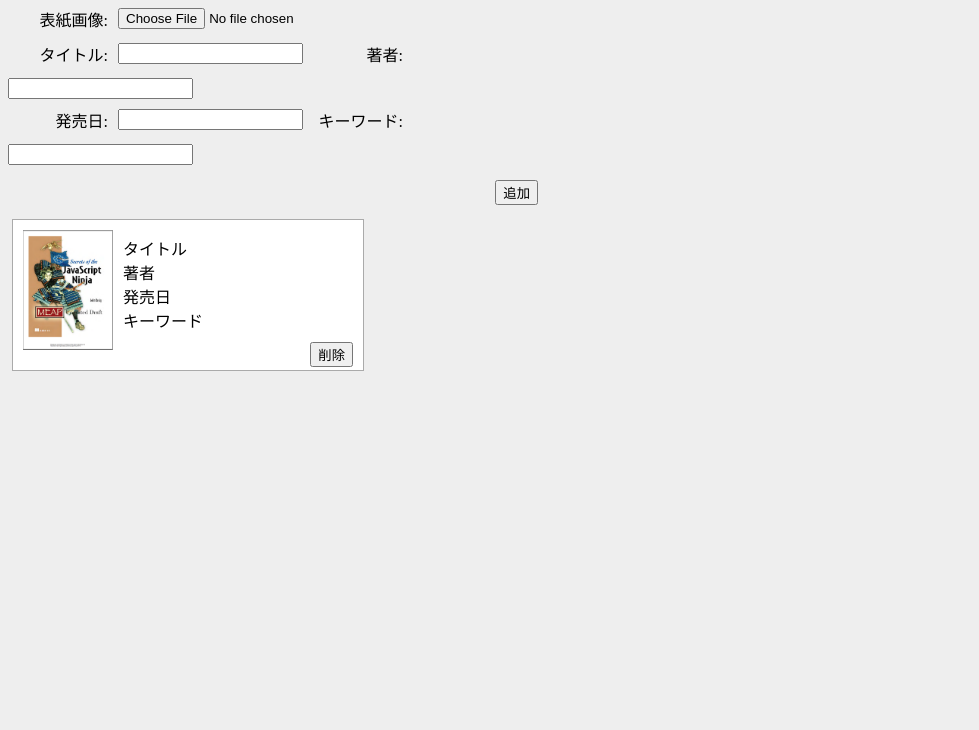
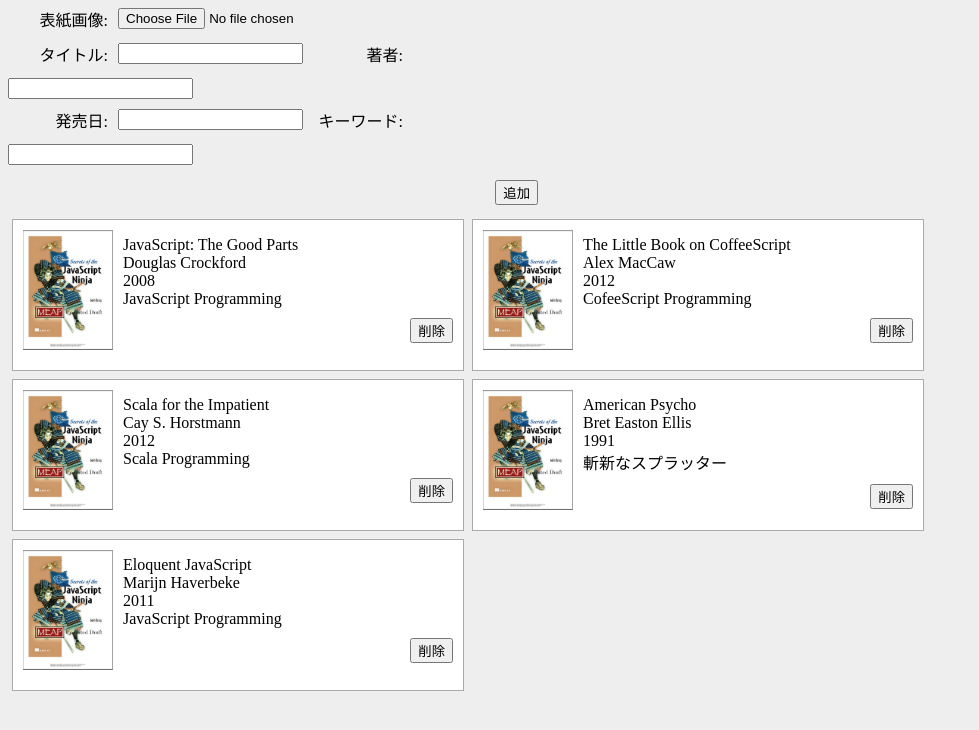
Before and after one commit to tetran/backbone-exercise, a plain HTML site: page Chapter5/site/index.html in a window 1280 px wide. Shown: the whole page, without its empty margins (0-979 px from the left). Drawn offline with Linux system fonts and the light colour scheme.

Commit message:
base implementation

```diff
--- a/Chapter5/site/css/screen.css
+++ b/Chapter5/site/css/screen.css
@@ -4,7 +4,7 @@
 
 .bookContainer {
     outline: 1px solid #aaa;
-    width: 350px;
+    width: 450px;
     height: 150px;
     background-color: #fff;
     float: left;
--- a/Chapter5/site/js/app.js
+++ b/Chapter5/site/js/app.js
@@ -1,3 +1,21 @@
 /**
  * Created by tetran on 2014/02/11.
  */
+var app = app || {};
+
+$(function() {
+    var books = [
+        { title: 'JavaScript: The Good Parts', author: 'Douglas Crockford',
+            releaseDate: '2008', keywords: 'JavaScript Programming' },
+        { title: 'The Little Book on CoffeeScript', author: 'Alex MacCaw',
+            releaseDate: '2012', keywords: 'CofeeScript Programming' },
+        {title: 'Scala for the Impatient', author: 'Cay S. Horstmann',
+            releaseDate: '2012', keywords: 'Scala Programming'},
+        {title: 'American Psycho', author: 'Bret Easton Ellis',
+            releaseDate: '1991', keywords: '斬新なスプラッター'},
+        {title: 'Eloquent JavaScript', author: 'Marijn Haverbeke',
+            releaseDate: '2011', keywords: 'JavaScript Programming'}
+    ];
+
+    new app.LibraryView(books);
+});
--- a/Chapter5/site/js/collections/library.js
+++ b/Chapter5/site/js/collections/library.js
@@ -1,3 +1,8 @@
 /**
  * Created by tetran on 2014/02/11.
  */
+var app = app || {};
+
+app.Library = Backbone.Collection.extend({
+    model: app.Book
+});
--- a/Chapter5/site/js/models/book.js
+++ b/Chapter5/site/js/models/book.js
@@ -1,3 +1,14 @@
 /**
  * Created by tetran on 2014/02/11.
  */
+var app = app || {};
+
+app.Book = Backbone.Model.extend({
+    defaults: {
+        coverImage:  'img/placeholder.png',
+        title: 'No Title',
+        author: 'unknown',
+        releaseDate: 'unknown',
+        keyword: 'nothing'
+    }
+});
--- a/Chapter5/site/js/views/book.js
+++ b/Chapter5/site/js/views/book.js
@@ -1,3 +1,15 @@
 /**
  * Created by tetran on 2014/02/11.
  */
+var app = app || {};
+
+app.BookView = Backbone.View.extend({
+    tagName: 'div',
+    className: 'bookContainer',
+    template: _.template($('#bookTemplate').html()),
+
+    render: function() {
+        this.$el.html(this.template(this.model.toJSON()));
+        return this;
+    }
+});
--- a/Chapter5/site/js/views/library.js
+++ b/Chapter5/site/js/views/library.js
@@ -1,3 +1,27 @@
 /**
  * Created by tetran on 2014/02/11.
  */
+var app = app || {};
+
+app.LibraryView = Backbone.View.extend({
+    el: '#books',
+
+    initialize: function(initialBooks) {
+        this.collection = new app.Library(initialBooks);
+        this.render();
+    },
+
+    render: function() {
+        this.collection.each(function(item) {
+            this.renderBook(item);
+        }, this);
+    },
+
+    renderBook: function(item) {
+        var bookView = new app.BookView({
+            model: item
+        });
+
+        this.$el.append(bookView.render().el);
+    }
+});
```
Also changed, not shown: Chapter5/site/index.html (+2 -0 lines).
